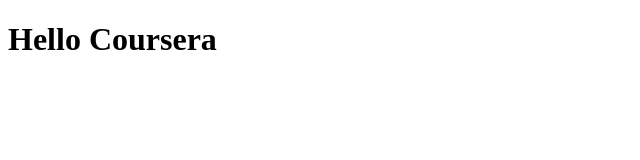
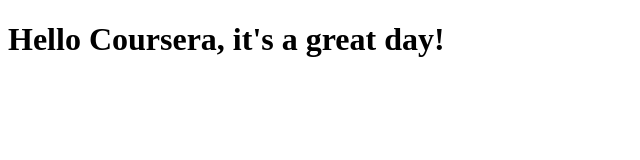
Before and after one commit to SamPascall/coursera-test, a plain HTML site: page site/index.html in a window 1280 px wide. Shown: the whole page, without its empty margins (0-640 px from the left). Drawn offline with Linux system fonts and the light colour scheme.

Commit message:
small addition to our page content.

```diff
--- a/site/index.html
+++ b/site/index.html
@@ -6,6 +6,6 @@
     <title>Hello Coursera</title>
   </head>
   <body>
-    <h1>Hello Coursera</h1>
+    <h1>Hello Coursera, it's a great day!</h1>
   </body>
 </html>
```
